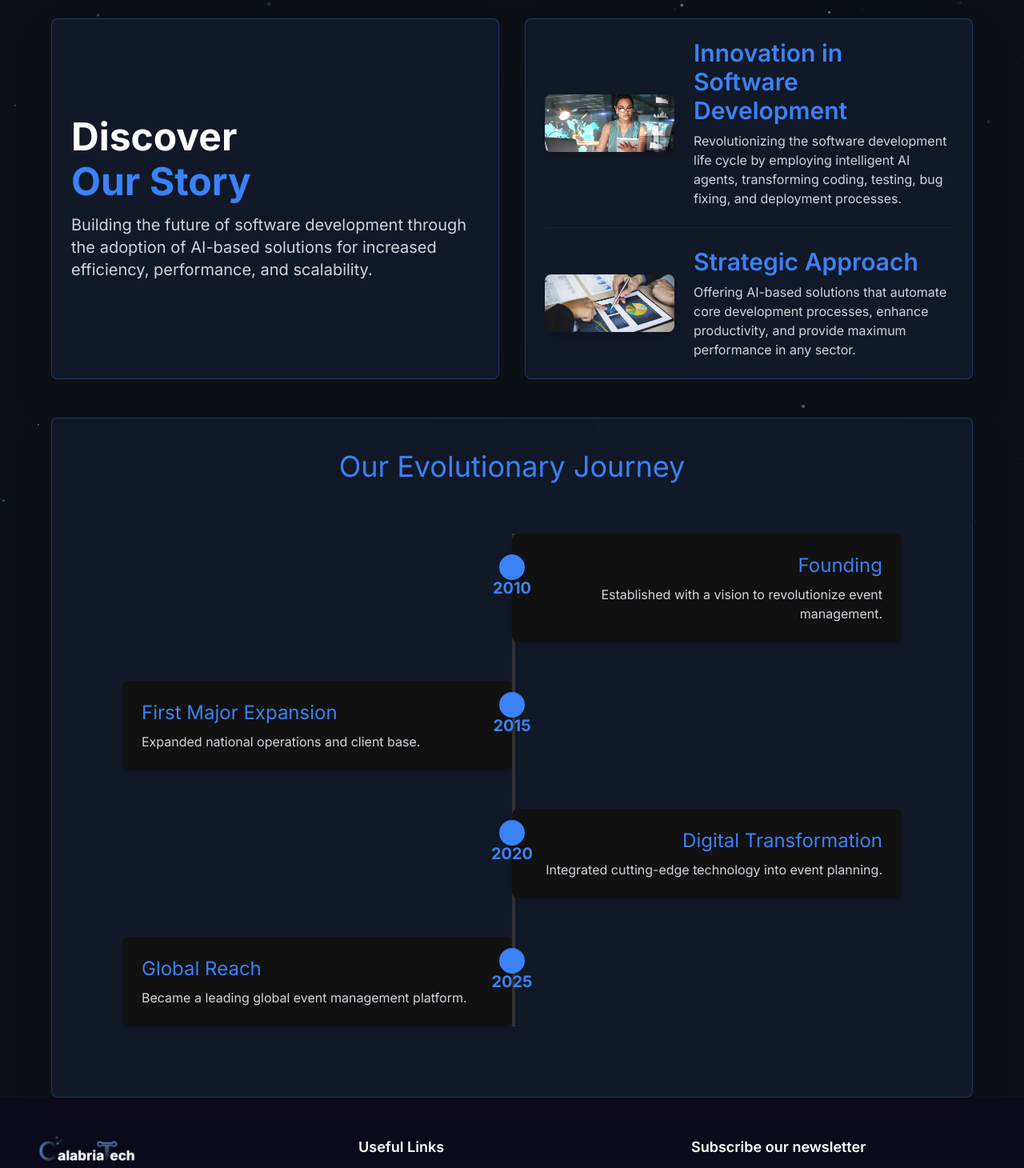
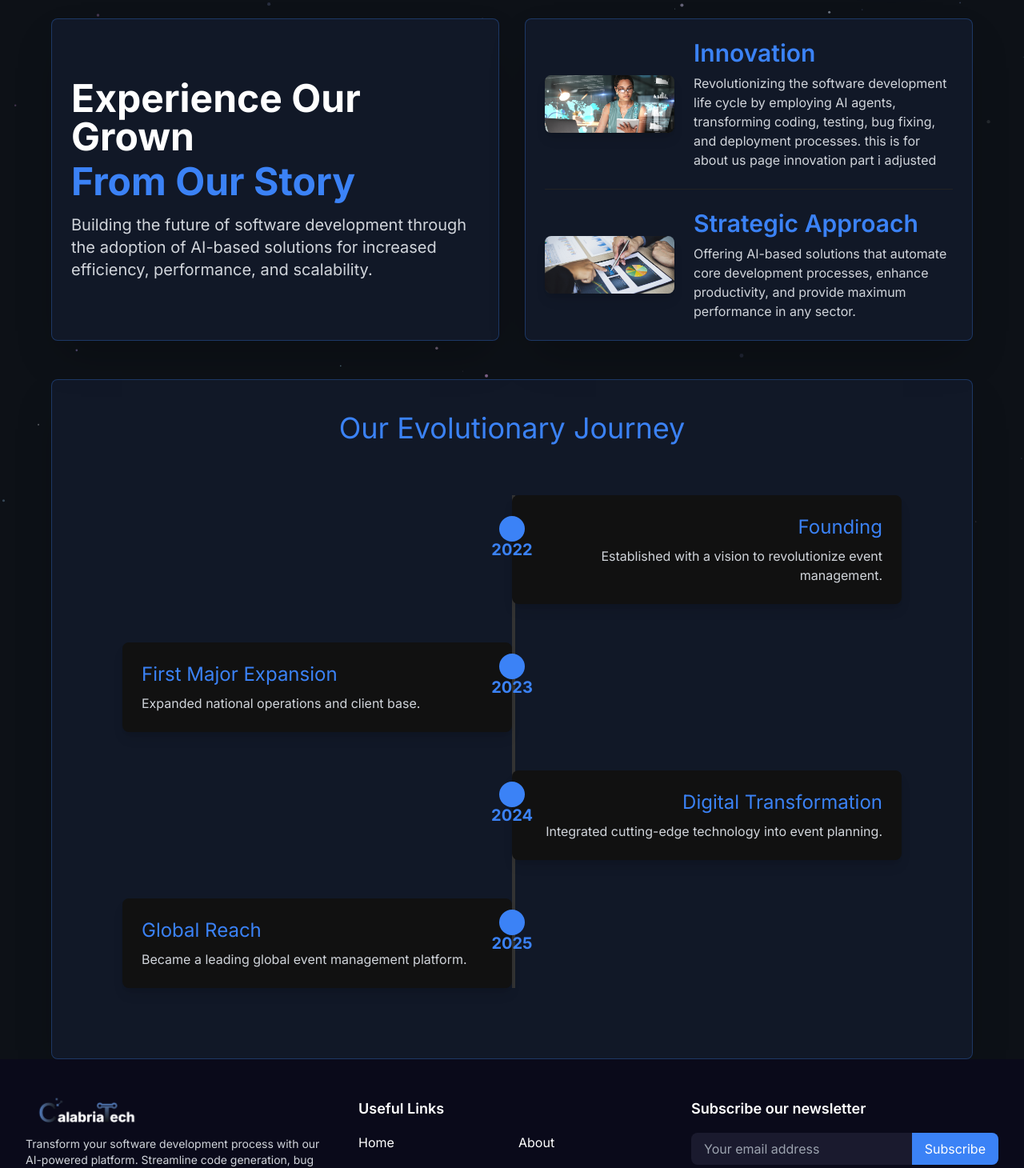
Before and after one commit to Samaralagan/landing-page, a React (Vite) app: page /about in a window 1280 px wide. Shown: the part 121-1581 px from the top of the page at 80% size. Built offline with nearby package versions, Linux system fonts and the light colour scheme.

Commit message:
Layout modification15

```diff
--- a/src/components/Features.jsx
+++ b/src/components/Features.jsx
@@ -31,7 +31,7 @@ const Features = () => {
     {
       title: "AI Testing & Bug Fixing",
       description:
-        "Enhance software reliability with AI that detects, analyzes, and fixes bugs automatically, cutting down debugging time and improving performance.",
+        "Enhance software reliability with AI that detects, analyzes, and fixes bugs, cutting debugging time and improving performance.",
       subtitle: "Enhance software reliability with AI",
       icon: Mic, // Using Lucide icon as fallback
       iconSrc: ser2,
@@ -40,7 +40,7 @@ const Features = () => {
     {
       title: "AI Code Deployment",
       description:
-        "Deploy applications effortlessly with AI-driven pipelines that ensure secure, scalable, and automated releases—no manual intervention needed.",
+        "Deploy applications effortlessly with AI-driven pipelines that ensure secure, scalable, and automated releases—no intervention needed.",
       subtitle: "Deploy applications effortlessly with AI",
       icon: Type, // Using Lucide icon as fallback
       iconSrc: ser3,
@@ -58,7 +58,7 @@ const Features = () => {
     {
       title: "AI Real-Time Analytics & Collaboration",
       description:
-        "Make informed decisions with AI-driven real-time insights that monitor performance, optimize processes, and ensure efficiency at every stage.",
+        "Make informed decisions with AI-driven insights that monitor performance, optimize processes, and ensure quality at every stage.",
       subtitle: "Make informed decisions with AI",
       icon: ImageIcon, // Using Lucide icon as fallback
       iconSrc: ser5,
--- a/src/components/Footer.jsx
+++ b/src/components/Footer.jsx
@@ -15,7 +15,7 @@ const Footer = () => {
           <p className="text-gray-300 text-sm">
             Transform your software development process with our AI-powered
             platform. Streamline code generation, bug fixing, deployment, and
-            collaboration for enhanced productivity and scalability.
+            collaboration for productivity and scalability.
           </p>
         </div>
 
--- a/src/components/Pricing.jsx
+++ b/src/components/Pricing.jsx
@@ -305,7 +305,7 @@ const Pricing = () => {
       <div className="w-full max-w-5xl relative z-10">
         {/* Title */}
         <h2 className="text-2xl md:text-4xl font-bold text-white text-center mb-8 md:mb-12">
-          Flexible pricing for teams of all sizes
+          Choose the Perfect Plan for Your Development Needs
         </h2>
 
         {/* Toggle Switch */}
--- a/src/pages/About.jsx
+++ b/src/pages/About.jsx
@@ -12,9 +12,9 @@ const About = () => {
         <div className="w-full lg:w-1/2 flex items-center justify-center p-6 bg-gray-900 rounded-lg shadow-2xl border border-blue-500/30 h-auto">
           <div className="text-center lg:text-left space-y-4">
             <h1 className="text-3xl md:text-4xl lg:text-5xl font-bold text-white">
-              Discover
+              Experience Our Grown
               <span className="block text-[rgb(59,130,246)] mt-2">
-                Our Story
+                From Our Story
               </span>
             </h1>
             <p className="text-base md:text-xl text-gray-300 max-w-xl mx-auto lg:mx-0">
@@ -39,12 +39,13 @@ const About = () => {
               </div>
               <div className="w-full md:w-2/3 text-center md:text-left space-y-2">
                 <h2 className="text-2xl md:text-3xl font-semibold text-[rgb(59,130,246)]">
-                  Innovation in Software Development
+                  Innovation
                 </h2>
                 <p className="text-sm md:text-base text-gray-300">
                   Revolutionizing the software development life cycle by
-                  employing intelligent AI agents, transforming coding, testing,
-                  bug fixing, and deployment processes.
+                  employing AI agents, transforming coding, testing, bug fixing,
+                  and deployment processes. this is for about us page innovation
+                  part i adjusted
                 </p>
               </div>
             </div>
@@ -88,25 +89,25 @@ const About = () => {
                 year: 2022,
                 title: "Founding",
                 description:
-                  "Established with a vision to transform software development using AI agents to automate substantial workloads and facilitate development teams.",
+                  "Transformed software development with AI automation.",
               },
               {
                 year: 2023,
                 title: "AI Integration",
                 description:
-                  "Integrated AI-driven code generation and automatic bug fixes to streamline development procedures.",
+                  "Integrated AI-driven code generation and bug fixation.",
               },
               {
                 year: 2024,
                 title: "Platform Expansion",
                 description:
-                  "Launched a complete platform integrating AI for live testing, optimization, and deployment, open to the world.",
+                  " Launched an AI for testing, optimization, and deployment.",
               },
               {
                 year: 2025,
                 title: "Global Reach",
                 description:
-                  "Evolved as a leading platform for software development using AI, offering scalable solutions for enterprises globally.",
+                  "Became a top AI platform with scalable enterprise solutions.",
               },
             ].map((item) => (
               <div key={item.year} className="mb-8 p-6 bg-[#111] rounded-lg">
@@ -130,18 +131,18 @@ const About = () => {
             <div className="relative">
               {[
                 {
-                  year: 2010,
+                  year: 2022,
                   title: "Founding",
                   description:
                     "Established with a vision to revolutionize event management.",
                 },
                 {
-                  year: 2015,
+                  year: 2023,
                   title: "First Major Expansion",
                   description: "Expanded national operations and client base.",
                 },
                 {
-                  year: 2020,
+                  year: 2024,
                   title: "Digital Transformation",
                   description:
                     "Integrated cutting-edge technology into event planning.",
```
